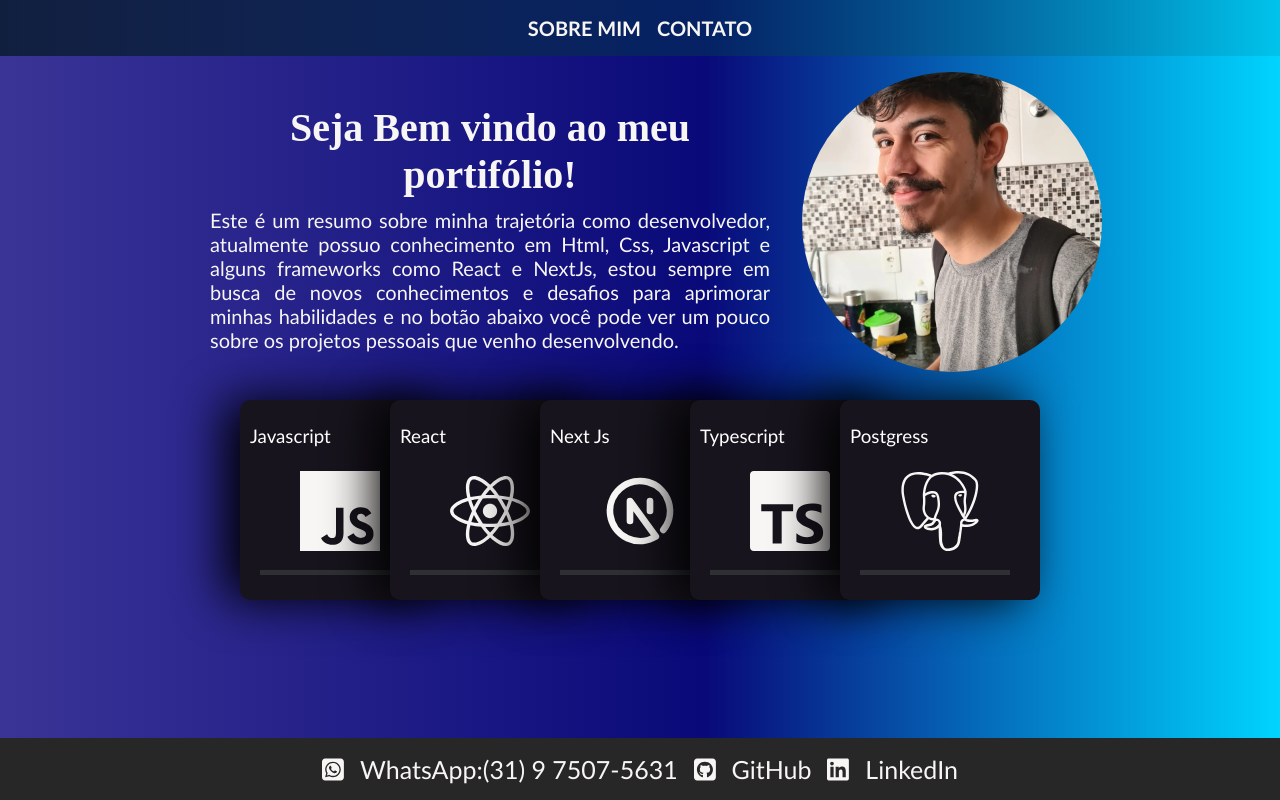
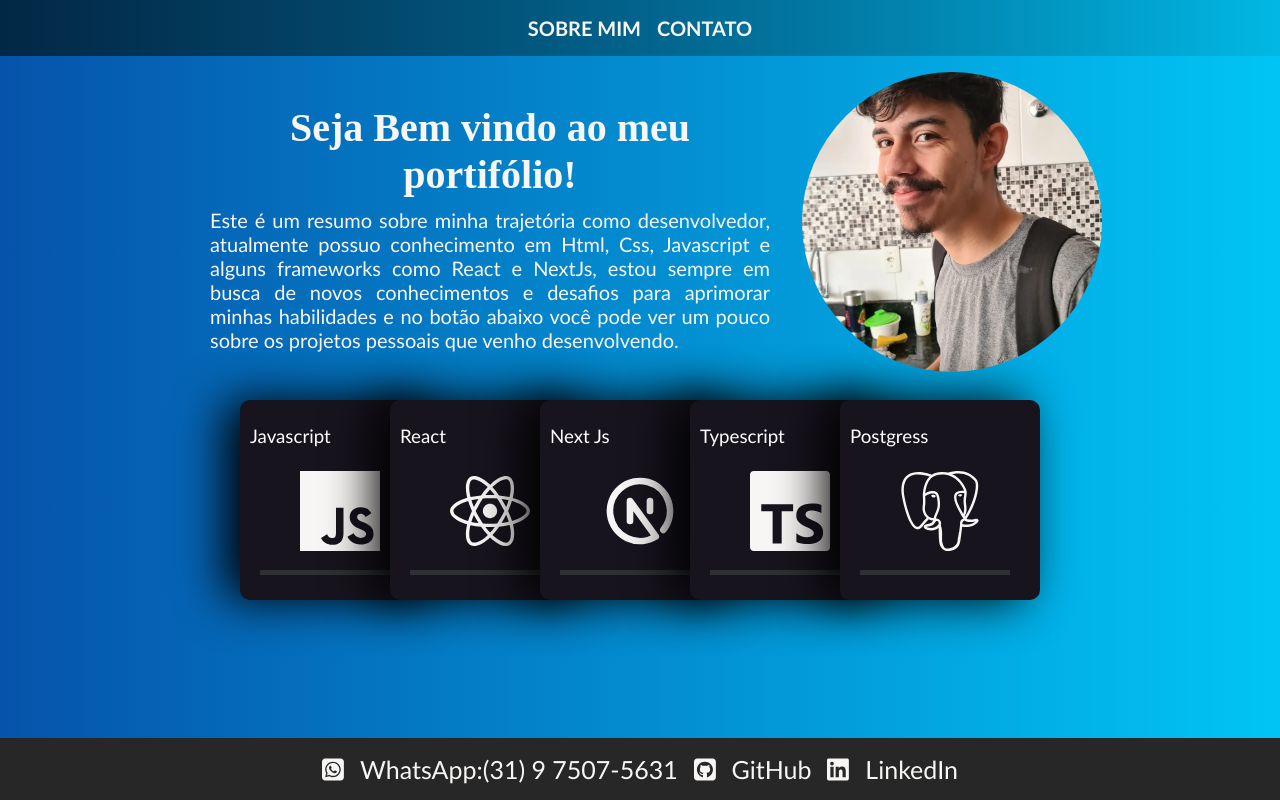
Before and after one commit to GabrielFFSantos/portifolio, a Next.js app: page / in a window 1280 px wide. Built offline with nearby package versions, Linux system fonts and the light colour scheme.

Commit message:
gradient fix

```diff
--- a/styles/Home.module.css
+++ b/styles/Home.module.css
@@ -1,6 +1,5 @@
 .background {
 	width: 100vw;
-	background-size: 400% 400%;
 	background-repeat: repeat-y;
 	min-height: 100vh;
 	background: rgb(58, 52, 150);
@@ -10,6 +9,7 @@
 		rgba(9, 9, 121, 1) 55%,
 		rgba(0, 212, 255, 1) 100%
 	);
+	background-size: 400% 400%;
 	animation: gradient 15s ease infinite;
 }
 
@@ -30,7 +30,7 @@
 	background: linear-gradient(
 		90deg,
 		rgba(58, 52, 150, 0.2) 0%,
-		rgb(0, 0, 0) 55%,
+		rgba(0, 0, 0) 55%,
 		rgba(0, 212, 255, 0.2) 100%
 	);
 	animation: gradient 15s ease infinite;
```
